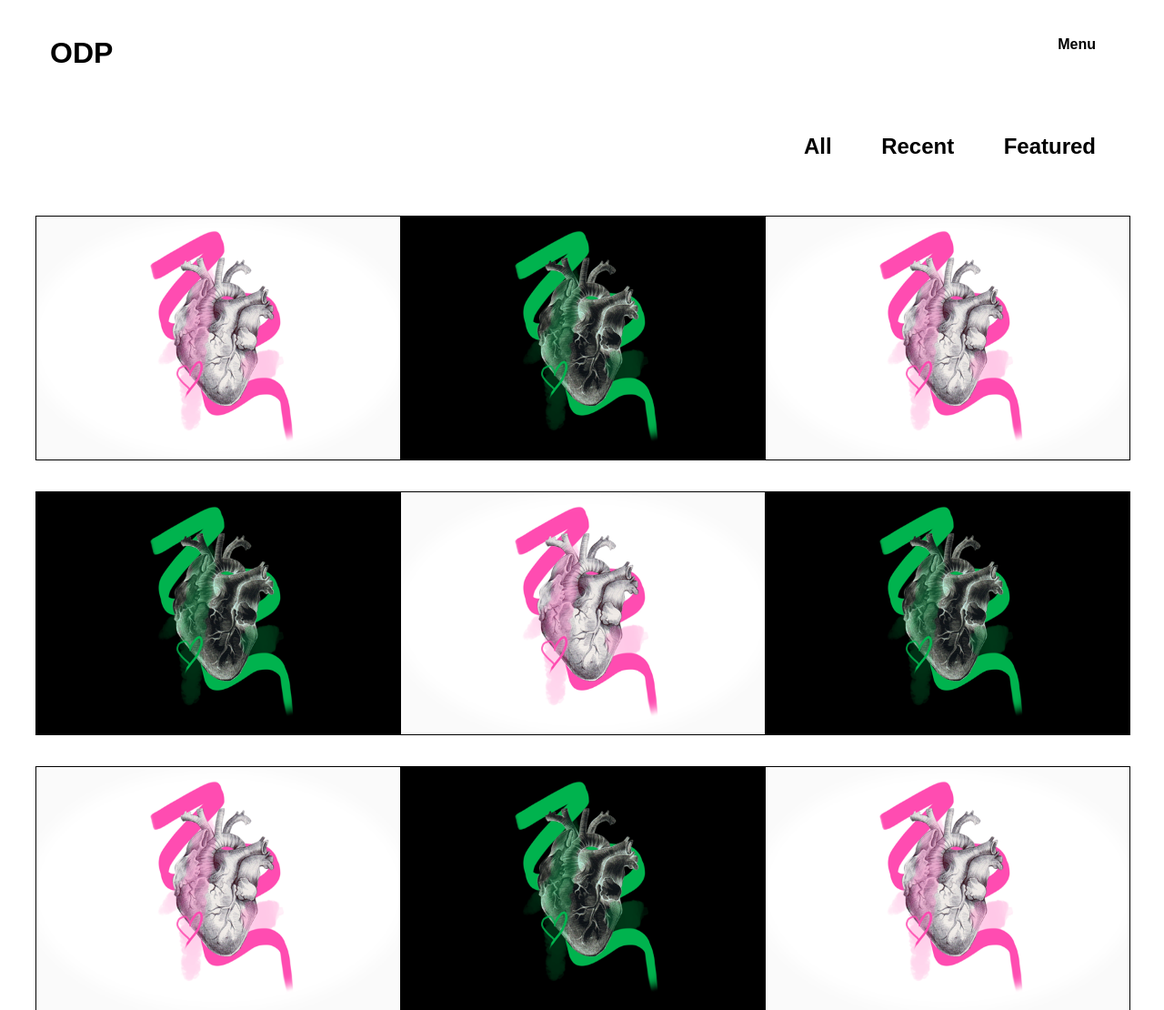
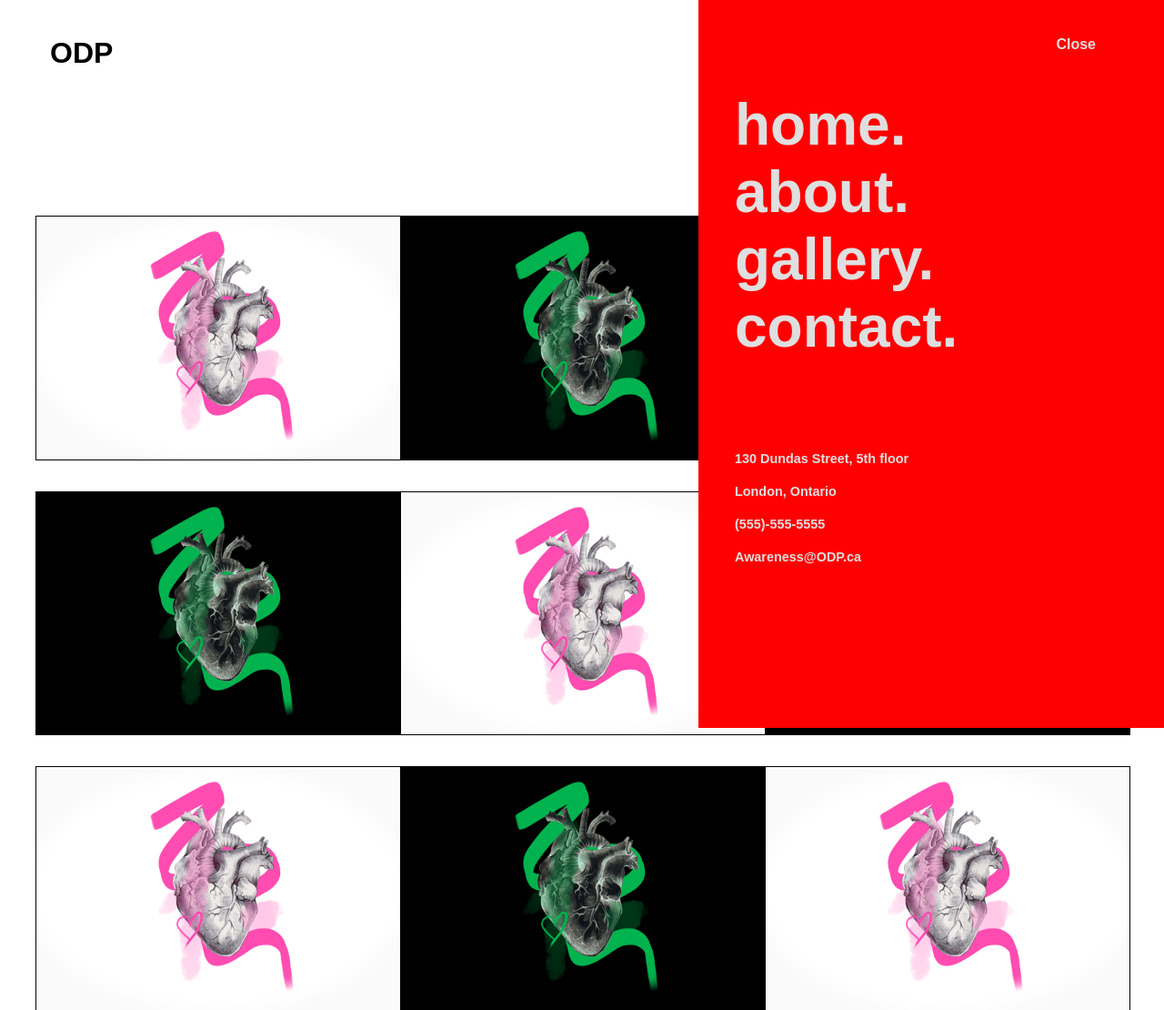
Before and after one commit to Brendan-Rogers/FinalProject2019, a PHP site: page /gallery.php in a window 1280 px wide. Shown: the top 1110 px of the page at 91% size. Run offline with PHP 8.4, Linux system fonts and the light colour scheme.

Commit message:
styled nav menu

```diff
--- a/css/main.css
+++ b/css/main.css
@@ -1,6 +1,43 @@
 /* CSS Document */
+.navArea {
+  position: absolute;
+  background-color: #ff0000;
+  width: 40%;
+  right: 0;
+  height: 100%; }
+
+.navList {
+  list-style-type: none;
+  margin-top: 100px; }
+
+.navLink {
+  color: #dfdfdf;
+  text-decoration: none;
+  font-family: Arial, Helvetica, sans-serif;
+  font-size: 4em;
+  transition: all .2s ease-in-out;
+  font-weight: bold; }
+
+.navLink:hover {
+  border-bottom: 1px #dfdfdf solid;
+  padding-bottom: 2px; }
+
+.navInfo {
+  list-style-type: none;
+  margin-top: 100px;
+  font-family: Arial, Helvetica, sans-serif;
+  font-weight: bold;
+  font-size: .9em;
+  color: #dfdfdf; }
+
+.infoList {
+  margin-bottom: 20px; }
+
 .hidden {
   display: none; }
+
+.lock {
+  overflow: hidden; }
 
 body, html {
   margin: 0; }
@@ -18,6 +55,7 @@ body, html {
   padding-top: 40px; }
 
 .menuButton {
+  font-family: Arial, Helvetica, sans-serif;
   text-decoration: none;
   color: #000000;
   float: right;
@@ -26,6 +64,18 @@ body, html {
   font-weight: bold; }
 
 .menuButton:hover {
+  text-decoration: underline; }
+
+.closeButton {
+  font-family: Arial, Helvetica, sans-serif;
+  text-decoration: none;
+  color: #dfdfdf;
+  float: right;
+  margin-top: 40px;
+  margin-right: 75px;
+  font-weight: bold; }
+
+.closeButton:hover {
   text-decoration: underline; }
 
 .imgFilter {
--- a/gallery.php
+++ b/gallery.php
@@ -9,10 +9,32 @@
 </head>
 <body>
 
+    <nav class="navArea">
+        <h1 class="hidden">Main Navigation</h1>
+
+        <a href="#" class="closeButton">Close</a>
+
+        <ul class="navList">
+            <li class="navOpt"><a href="#" class="navLink">home.</a></li>
+            <li class="navOpt"><a href="#" class="navLink">about.</a></li>
+            <li class="navOpt"><a href="#" class="navLink">gallery.</a></li>
+            <li class="navOpt"><a href="#" class="navLink">contact.</a></li>
+        </ul>
+
+        <ul class="navInfo">
+            <li class="infoList">130 Dundas Street, 5th floor</li>
+            <li class="infoList">London, Ontario</li>
+            <li class="infoList">(555)-555-5555</li>
+            <li class="infoList">Awareness@ODP.ca</li>
+        </ul>
+    </nav>
+
+    <a href="#" class="menuButton">Menu</a>
+
     <main class="container">
         <h1 class="siteTitle">ODP</h1>
 
-        <a href="#" class="menuButton">Menu</a>
+
 
         <ul class="imgFilter">
             <li class="filterChoice"><a href="#">All</a></li>
@@ -55,5 +77,7 @@
 
         </footer>
     </main>
+
+    <script src="js/main.js"></script>
 </body>
 </html>
--- a/js/main.js
+++ b/js/main.js
@@ -0,0 +1,27 @@
+//VARIABLE STACK
+
+let menuBut = document.querySelector('.menuButton'),
+    closeBut = document.querySelector('.closeButton'),
+    nav = document.querySelector('.navArea'),
+    body = document.querySelector('body'),
+    cont = document.querySelector('main');
+
+
+function openMenu(){
+    nav.classList.remove('hidden');
+    body.classList.add('lock');
+};
+
+
+function closeMenu(){
+    nav.classList.add('hidden');
+    body.classList.remove('lock');
+};
+
+
+
+//EVENT LISTENER
+
+menuBut.addEventListener('click', openMenu);
+closeBut.addEventListener('click', closeMenu);
+cont.addEventListener('click', closeMenu)
--- a/sass/main.scss
+++ b/sass/main.scss
@@ -2,10 +2,15 @@
 /* CSS Document */
 
 @import '_mixins';
+@import 'modules/_nav';
 
 
 .hidden{
     display: none;
+}
+
+.lock{
+    overflow: hidden;
 }
 
 body, html{
@@ -27,6 +32,7 @@ body, html{
 }
 
 .menuButton{
+    font-family: Arial, Helvetica, sans-serif;
     text-decoration: none;
     color: #000000;
     float: right;
@@ -36,6 +42,20 @@ body, html{
 }
 
 .menuButton:hover{
+    text-decoration: underline;
+}
+
+.closeButton{
+    font-family: Arial, Helvetica, sans-serif;
+    text-decoration: none;
+    color: #dfdfdf;
+    float: right;
+    margin-top: 40px;
+    margin-right: 75px;
+    font-weight: bold;
+}
+
+.closeButton:hover{
     text-decoration: underline;
 }
 
--- /dev/null
+++ b/sass/modules/_nav.scss
@@ -0,0 +1,39 @@
+.navArea{
+    position: absolute;
+    background-color: #ff0000;
+    width: 40%;
+    right: 0;
+    height: 100%;
+}
+
+.navList{
+    list-style-type: none;
+    margin-top: 100px;
+}
+
+.navLink{
+    color: #dfdfdf;
+    text-decoration: none;
+    font-family: Arial, Helvetica, sans-serif;
+    font-size: 4em;
+    transition: all .2s ease-in-out;
+    font-weight: bold;
+}
+
+.navLink:hover{
+    border-bottom: 1px #dfdfdf solid;
+    padding-bottom: 2px;
+}
+
+.navInfo{
+    list-style-type: none;
+    margin-top: 100px;
+    font-family: Arial, Helvetica, sans-serif;
+    font-weight: bold;
+    font-size: .9em;
+    color: #dfdfdf;
+}
+
+.infoList{
+    margin-bottom: 20px;
+}
```
Also changed, not shown: 1 other file.
